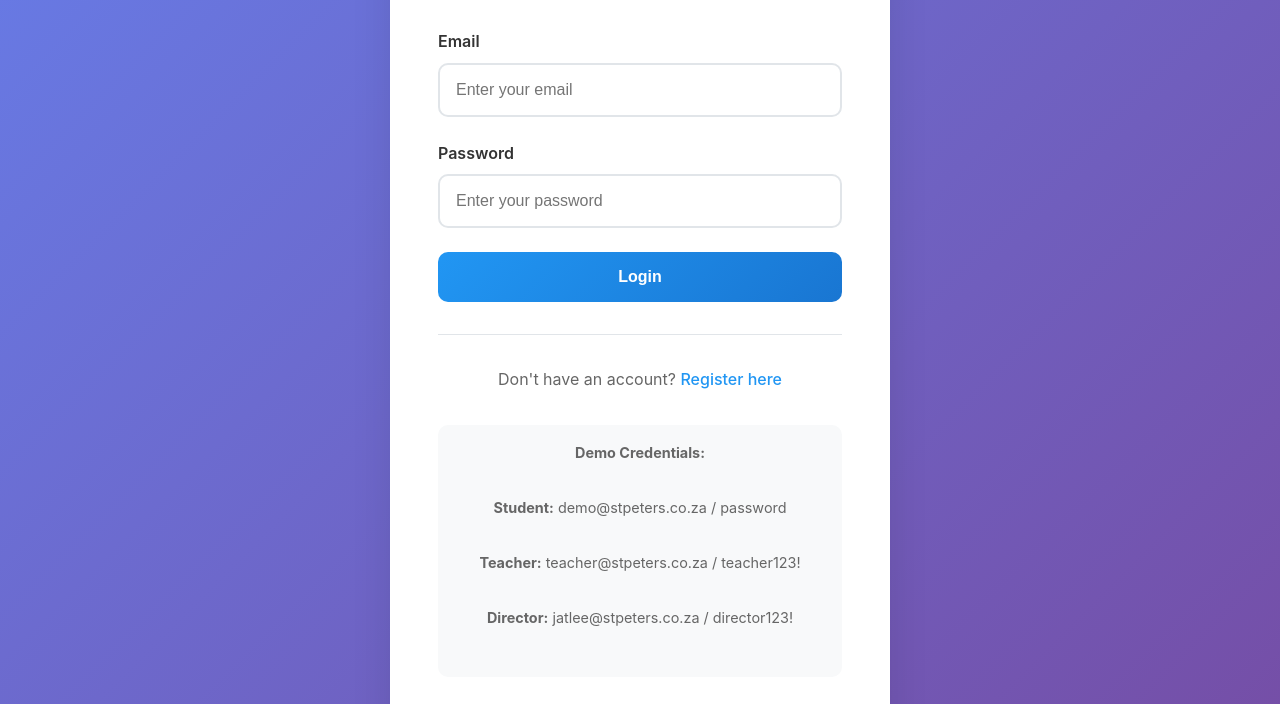
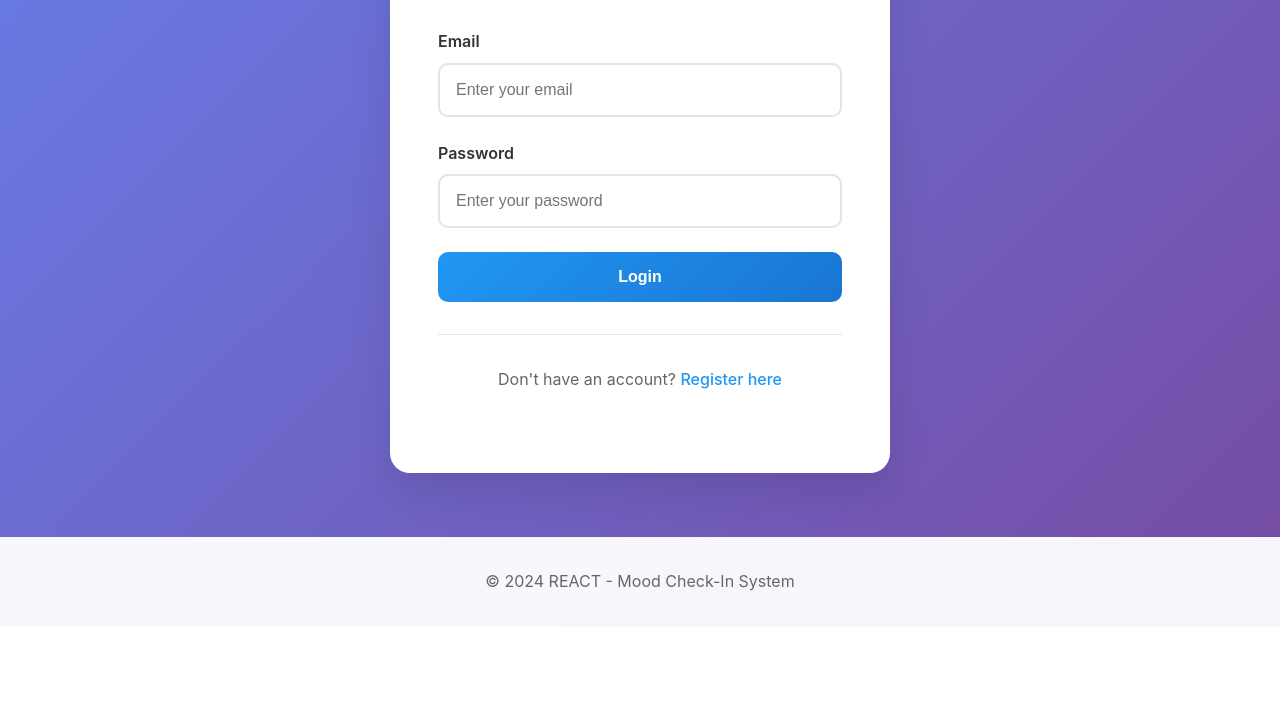
Before and after one commit to frogmanjhb/checkinapp, a website: page index.html in a window 1280 px wide. Shown: the part 238-942 px from the top of the page. After the commit the page ends 865 px from the top, so only its background shows below. Drawn offline with nearby package versions, Linux system fonts and the light colour scheme.

Commit message:
Remove demo credentials section from index.html to streamline user interface and enhance security.

```diff
--- a/index.html
+++ b/index.html
@@ -49,12 +49,6 @@
                         </form>
                         <div class="auth-switch">
                             <p>Don't have an account? <a href="#" id="showRegister">Register here</a></p>
-                        </div>
-                        <div class="demo-credentials">
-                            <p><strong>Demo Credentials:</strong></p>
-                            <p><strong>Student:</strong> demo@stpeters.co.za / password</p>
-                            <p><strong>Teacher:</strong> teacher@stpeters.co.za / teacher123!</p>
-                            <p><strong>Director:</strong> jatlee@stpeters.co.za / director123!</p>
                         </div>
                     </div>
                 </div>
```
